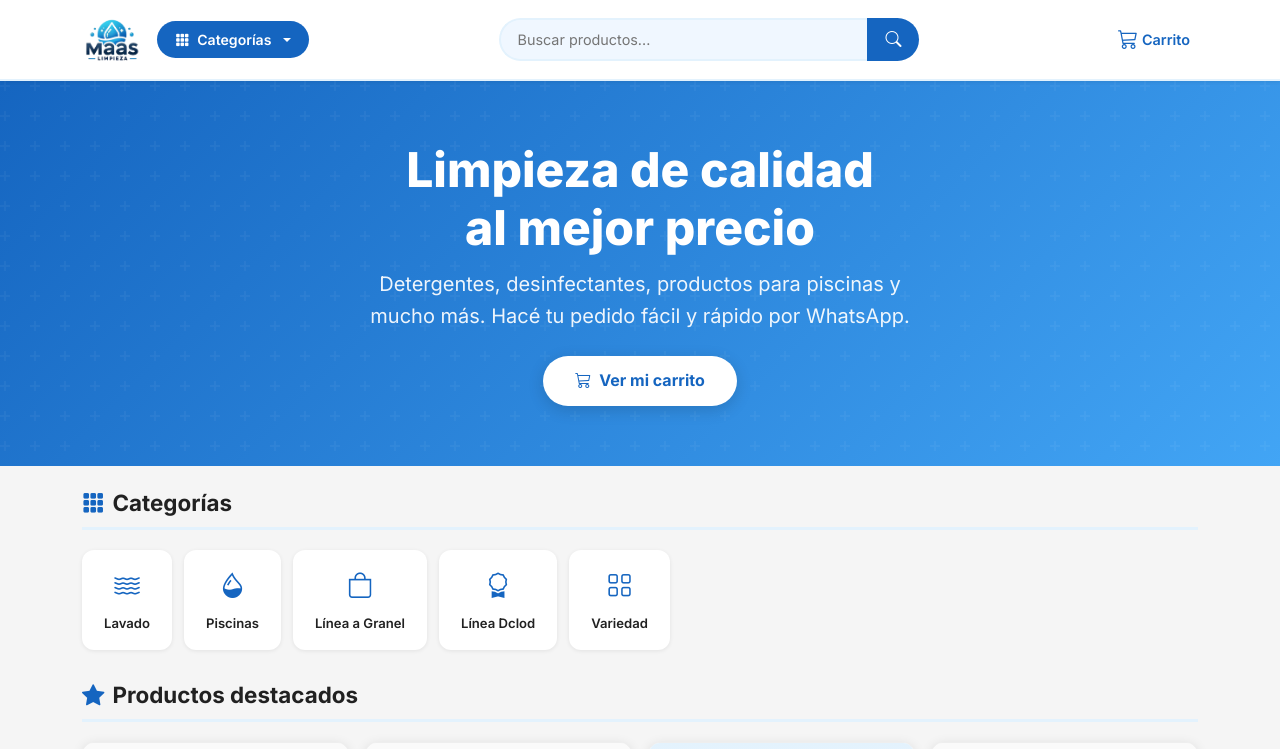
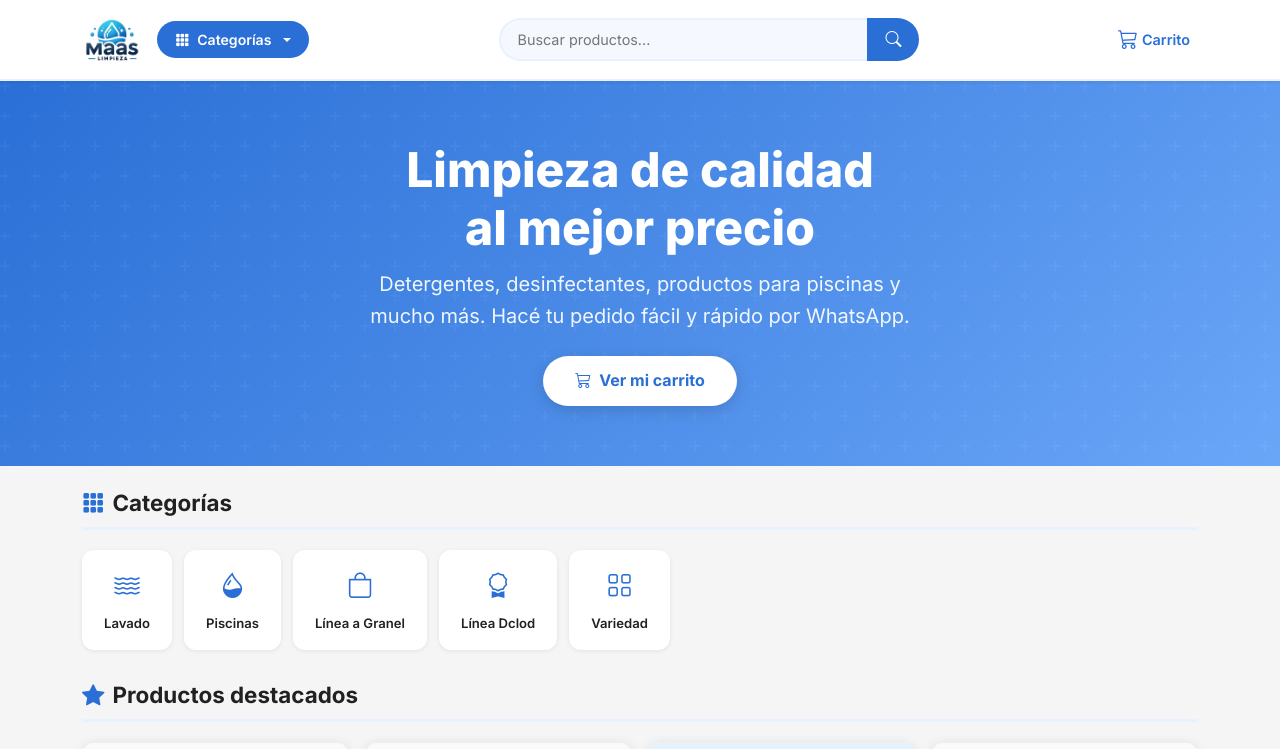
Before and after one commit to Miguel01Pacheco/MaasLimpioTienda, a React (Vite) app: page / in a window 1280 px wide. Shown: the top 749 px of the page. Built offline with nearby package versions, Linux system fonts and the light colour scheme.

Commit message:
Update main.css

```diff
--- a/src/styles/main.css
+++ b/src/styles/main.css
@@ -9,11 +9,18 @@
 /* ─── Variables CSS ──────────────────────────────────────────── */
 :root {
   /* Paleta de color principal */
-  --ml-blue: #1565C0;
+ /* --ml-blue: #1565C0;
   --ml-blue-mid: #1976D2;
   --ml-blue-light: #42A5F5;
   --ml-blue-bg: #E3F2FD;
-  --ml-blue-pale: #F0F7FF;
+  --ml-blue-pale: #F0F7FF;*/
+
+   /* Paleta de color principal */
+--ml-blue: #2A6FD6;
+--ml-blue-mid: #3E82E4;
+--ml-blue-light: #6AA6F8;
+--ml-blue-bg: #E8F2FF;
+--ml-blue-pale: #F5F9FF;
 
   /* Promo / Acento */
   --ml-green: #2E7D32;
```
